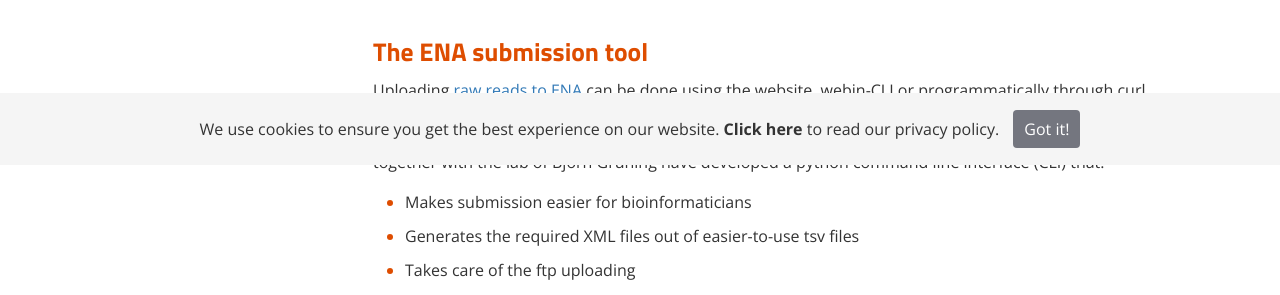
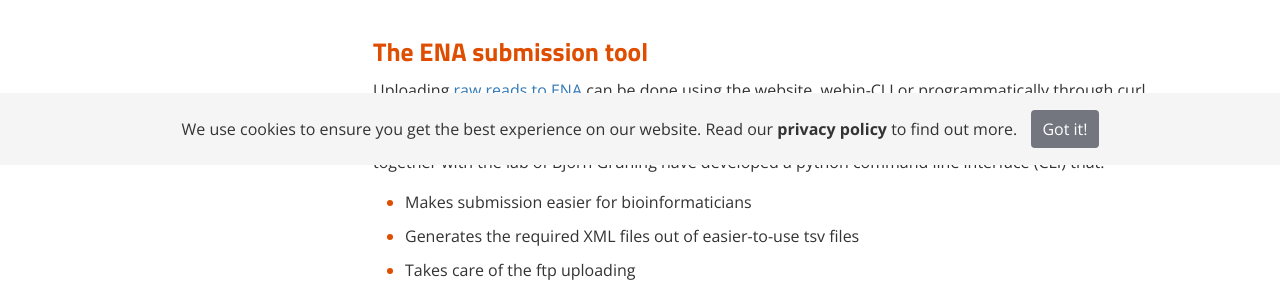
Before and after one commit to ELIXIR-Belgium/rdm-guide, a Jekyll site: the page built from pages/covid-19/sarscov2_submission.md, in a window 1280 px wide. Shown: the part 735-1030 px from the top of the page. Built offline with Jekyll 4.4.1, drawn with Linux system fonts in a browser that asks for light colours.

Commit message:
accessibility improvements

```diff
--- a/_includes/cookie-popup.html
+++ b/_includes/cookie-popup.html
@@ -1,8 +1,8 @@
 {%- if site.gtag %}
 <!-- START Bootstrap-Cookie-Alert -->
 <div class="alert text-center cookiealert" role="alert">
-    We use cookies to ensure you get the best experience on our website.
-    <a href="{{ '/privacy.html' | relative_url}}">Click here</a> to read our privacy policy.
+    We use cookies to ensure you get the best experience on our website. Read our
+    <a href="{{ '/privacy.html' | relative_url}}">privacy policy</a> to find out more.
     <button type="button" class="acceptcookies">
         Got it!
     </button>
--- a/_includes/footer.html
+++ b/_includes/footer.html
@@ -5,7 +5,7 @@
                 <img class="company-image" width="120px;" src="{{ 'assets/img/ELIXIR_BELGIUM_white_background.svg' | relative_url }}" alt="Elixir Belgium logo"/>
             </div>
             <div class="col-lg-3 col-sm-6 mb-2">
-                <img class="company-image" width="120px;" src="{{ 'images/FWO-logo.svg' | relative_url }}" alt="Company logo"/>
+                <img class="company-image" width="120px;" src="{{ 'images/FWO-logo.svg' | relative_url }}" alt="FWO logo"/>
             </div>
             <div class="col-lg-3 col-sm-6 mb-2">
                 <ul>
@@ -15,7 +15,7 @@
                 </ul>
             </div>
             <div class="col-lg-3 col-sm-6 mb-2">
-                <img class="company-logo" src="{{ 'assets/img/RDM_guide_condensed.svg' | relative_url }}" alt="Company logo" width="88px">
+                <img class="company-logo" src="{{ 'assets/img/RDM_guide_condensed.svg' | relative_url }}" alt="RDM Guide logo condensed" width="88px">
             </div>
         </div>
     </div>
--- a/_includes/topnav.html
+++ b/_includes/topnav.html
@@ -48,7 +48,7 @@
                     <!--start search-->
                     <li class="nav-item ms-0 ms-lg-3">
                         <div class="search">
-                            <form role="search" lass="d-flex">
+                            <form role="search" class="d-flex">
                                 <input type="search" id="search-input" class="search-input form-control" tabindex="0" placeholder="Search {{ site.site_title }}" aria-label="Search {{ site.site_title }}" autocomplete="off">
                             <div id="search-results" class="search-results"></div>
                         </div>
--- a/_layouts/default.html
+++ b/_layouts/default.html
@@ -25,7 +25,7 @@
 <body>
     {% include topnav.html %}
     <!-- Page Content -->
-    <div class="container" id="main">
+    <div class="container min-vh-100">
         <!-- Content Row -->
         <div class="row gx-0 gx-lg-5">
             {%- assign content_col_size = "col-lg-12" %}{% unless page.hide_sidebar %}
--- a/_layouts/page.html
+++ b/_layouts/page.html
@@ -1,13 +1,14 @@
 ---
 layout: default
 ---
+<main id="main">
     {%- if page.title %}
     <h1>{{ page.title }}
-    {%- unless site.github_editme_path == nil %}
+        {%- unless site.git_editme_path == nil %}
         {%- if page.custom-editme %}
-    <a href="{{site.github_editme_path}}{{page.custom-editme}}" class="btn github-edit-btn"><i class="fas fa-pencil-alt"></i> Edit me</a>
+        <a href="{{site.git_editme_path}}{{page.custom-editme}}" class="btn github-edit-btn"><i class="fas fa-pencil-alt"></i> Edit me</a>
         {%- else %}
-    <a href="{{site.github_editme_path}}{{page.path}}" class="btn github-edit-btn"><i class="fas fa-pencil-alt"></i> Edit me</a>
+        <a href="{{site.git_editme_path}}{{page.path}}" class="btn github-edit-btn"><i class="fas fa-pencil-alt"></i> Edit me</a>
         {%- endif %}
         {%- endunless %}
     </h1>
@@ -15,7 +16,6 @@ layout: default
     <h1 class="subtitle">{{page.subtitle}}</h1>
     {%- endif %}
     {%- endif %}
-<main class="post-content">
     {%- if page.summary %}
     <div class="summary">{{page.summary}}</div>
     {%- endif %}
--- a/assets/css/main.css
+++ b/assets/css/main.css
@@ -37,7 +37,7 @@ h1 {
     }
 }
 
-.post-content h2 {
+main h2 {
     font-family: 'Titillium Web', sans-serif;
     font-size: 1.6em;
     font-weight: 700;
@@ -45,33 +45,33 @@ h1 {
     margin: 40px 0 10px;
 }
 
-.post-content h3 {
+main h3 {
     font-weight: 700;
     font-size: 1.2em;
     margin-top: 20px;
 }
 
-.post-content h4 {
+main h4 {
     font-weight: 700;
     font-size: 1.1em;
     color: var(--hover-grey);
     margin-top: 20px;
 }
 
-.post-content h2+h3 {
+main h2+h3 {
     margin-top: 12px;
 }
 
-.post-content h3+h4 {
+main h3+h4 {
     margin-top: 15px;
 }
 
-.post-content a {
+main a {
     text-decoration: none;
     color: var(--link-color);
 }
 
-.post-content a:hover {
+main a:hover {
     color: var(--link-color);
     text-decoration: underline;
 }
@@ -106,14 +106,8 @@ hr {
 
 /* End - Selection color */
 
-.post-content ol li, .post-content ul li {
+main ol li, main ul li {
     margin: 10px 0px;
-}
-
-/* page size is minimum screen size */
-
-#main {
-    min-height: 100vh;
 }
 
 /* list circles colored */
@@ -124,7 +118,7 @@ ul li::marker {
 
 /* position and size emoji */
 
-.post-content img.emoji {
+main img.emoji {
     margin: 0px 0px 0.2em 0px;
     width: 1.3em;
 }
@@ -461,7 +455,7 @@ table>thead>tr>th {
 
 /*-----Registries in tool table------*/
 
-.post-content img.registry_logo {
+main img.registry_logo {
     max-height: 40px;
     max-width: 40px;
     margin: 2px;
```
Lines whose indentation alone changed are shown as unchanged.
